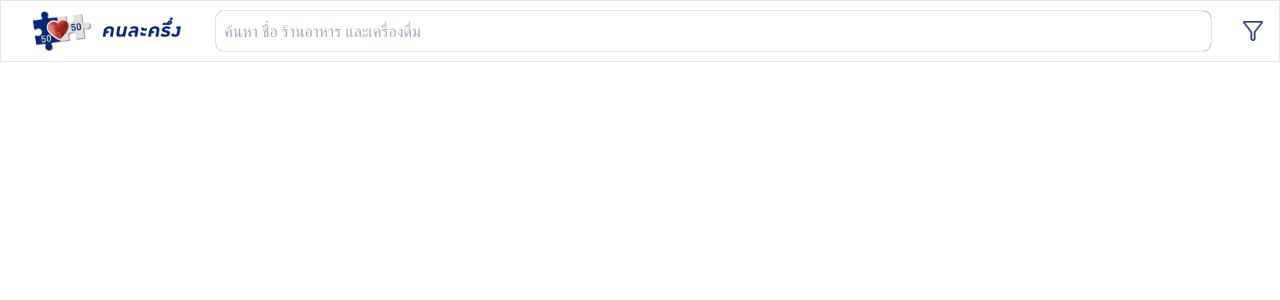
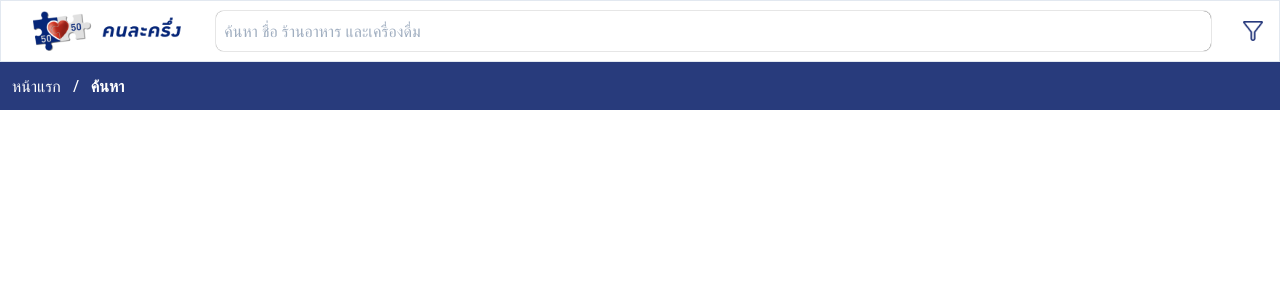
Before and after one commit to pontakornth/ywc-halfhalf, a Vue app: page / in a window 1280 px wide. Shown: the top 300 px of the page. Built offline with nearby package versions, Linux system fonts and the light colour scheme.

Commit message:
feat: Add breadcumb

```diff
--- a/src/App.vue
+++ b/src/App.vue
@@ -1,6 +1,11 @@
 <template>
    <div class="Page">
      <search-bar/>
+     <nav class="Navigation">
+       <a href="/">หน้าแรก</a>
+       <span>/</span>
+       <span class="font-bold">ค้นหา</span>
+     </nav>
    </div>
 </template>
 
@@ -15,5 +20,11 @@ export default {
 }
 </script>
 <style lang="postcss">
+.Navigation {
+  @apply py-3 px-3 flex bg-primary text-white;
+}
+.Navigation * {
+  @apply mr-3 ;
+}
 
 </style>
```
